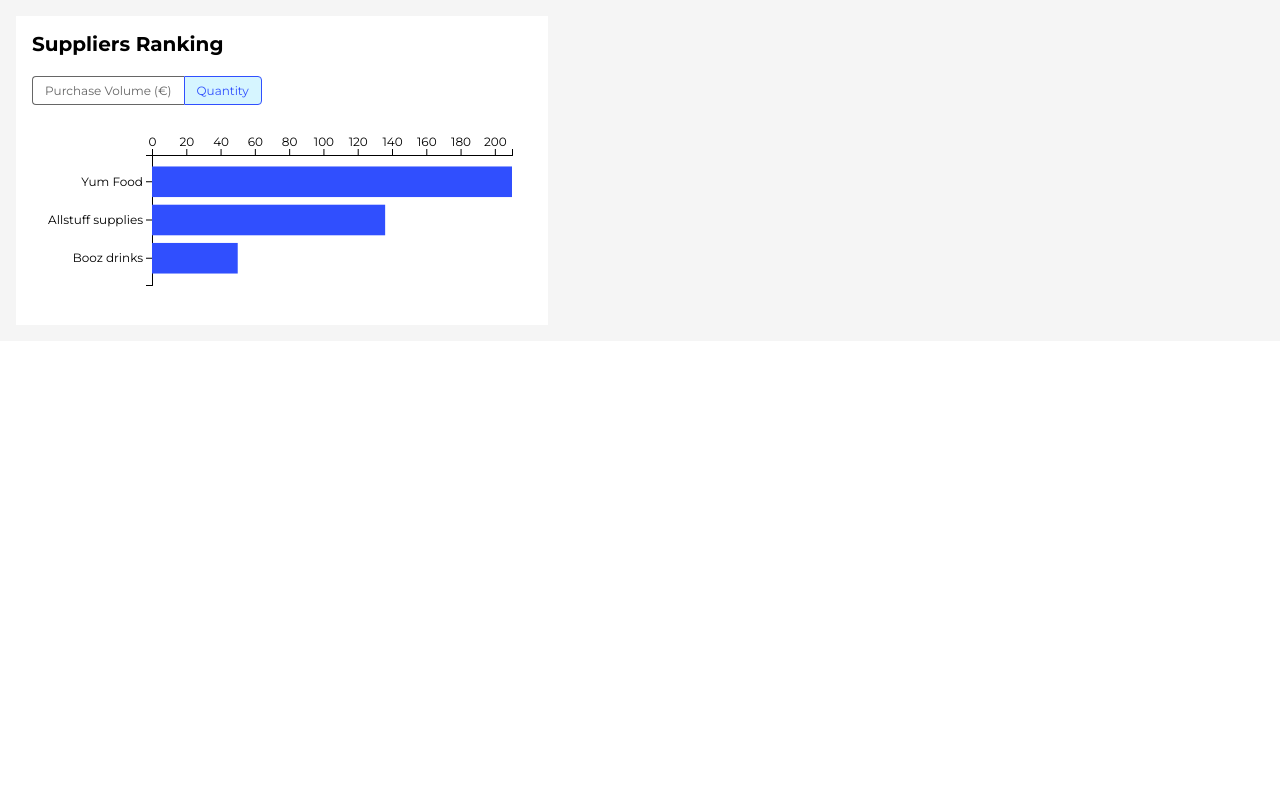
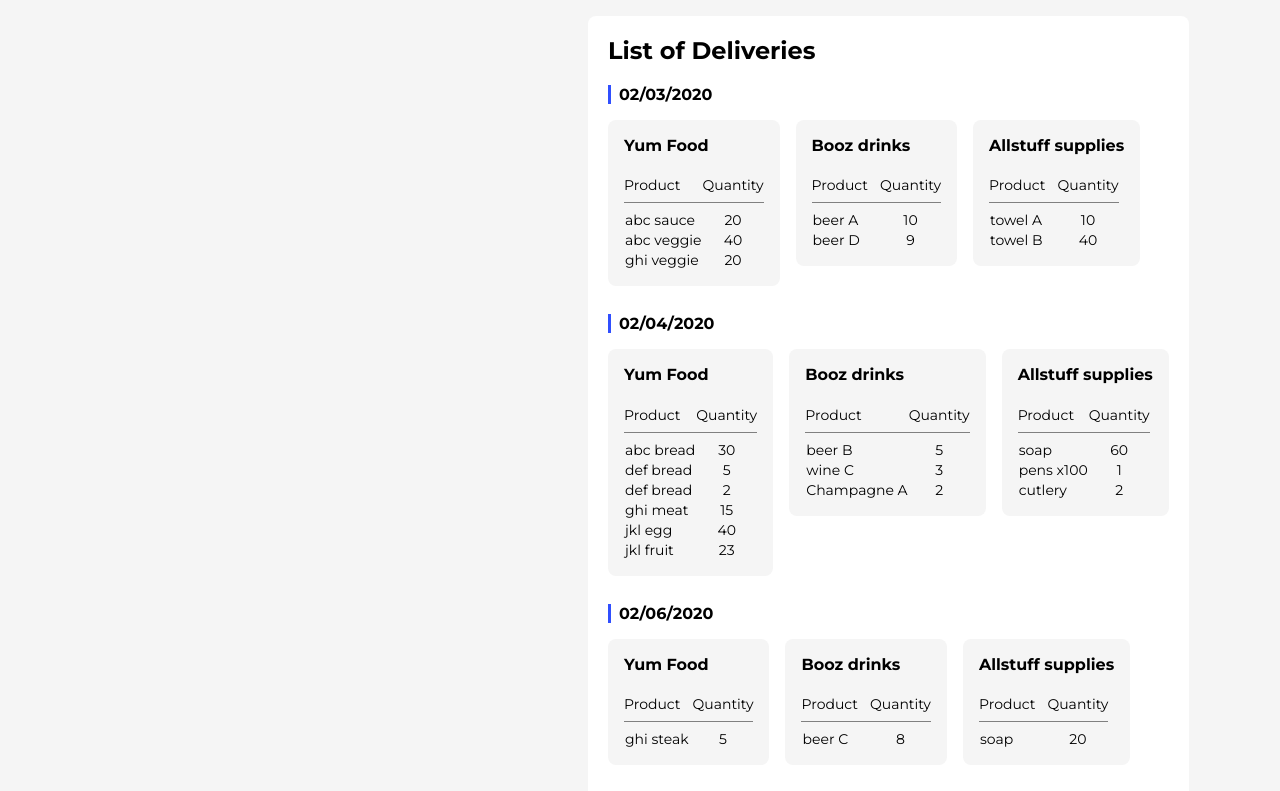
Before and after one commit to dreamz89/order-dashboard, a React (Create React App) app: page / in a window 1280 px wide. Shown: the top 791 px of the page. Built offline with nearby package versions, Linux system fonts and the light colour scheme.

Commit message:
add global styles

```diff
--- a/src/components/app/App.js
+++ b/src/components/app/App.js
@@ -1,6 +1,24 @@
 import React, { useEffect, useState } from 'react'
 import styled from 'styled-components'
+import { createGlobalStyle } from 'styled-components'
+
 import SuppliersRank from '../suppliers-rank/SuppliersRank'
+import DeliveriesList from '../deliveries-list/DeliveriesList'
+
+const GlobalStyle = createGlobalStyle`
+  body {
+    font-family: 'Montserrat', sans-serif;
+  }
+
+  h2, h4, h5 {
+    margin-top: 0;
+  }
+
+  h5, p {
+    font-size: 14px;
+    text-align: left;
+  }
+`
 
 function App() {
   const [data, setData] = useState([])
@@ -17,8 +35,12 @@ function App() {
 
   return (
     <Container className="App">
+      <GlobalStyle />
       <Element>
         <SuppliersRank data={data} />
+      </Element>
+      <Element>
+        <DeliveriesList data={data} />
       </Element>
 
     </Container>
@@ -33,7 +55,8 @@ const Container = styled.div`
 
 const Element = styled.div`
   background-color: #fff;
+  border-radius: 8px;
   display: inline-block;
   margin: 16px;
-  padding: 16px;
+  padding: 20px;
 `
--- a/src/shared/Toggle.jsx
+++ b/src/shared/Toggle.jsx
@@ -33,7 +33,6 @@ const Inner = styled.div`
   background-color: ${ props => props.active === props.choice && '#D6F5FF'};
   color: ${ props => props.active === props.choice ? '#304ffe' : '#666'};
   cursor: pointer;
-  font-family: 'Montserrat', sans-serif;
   font-size: 12px;
   font-weight: 400;
   padding: 6px 12px;
```
